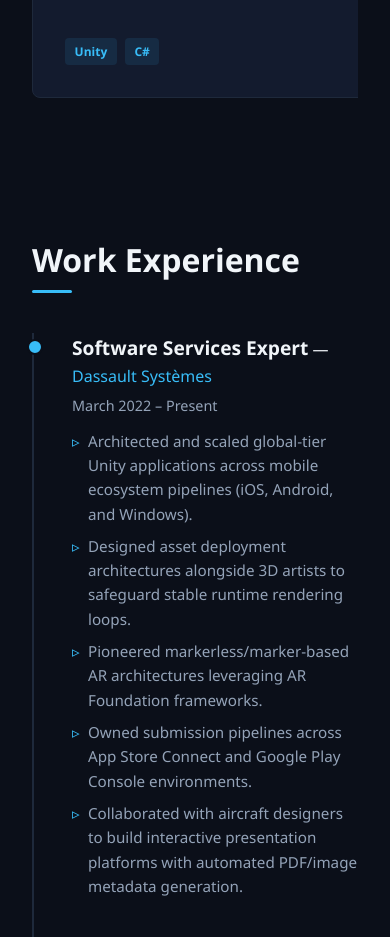
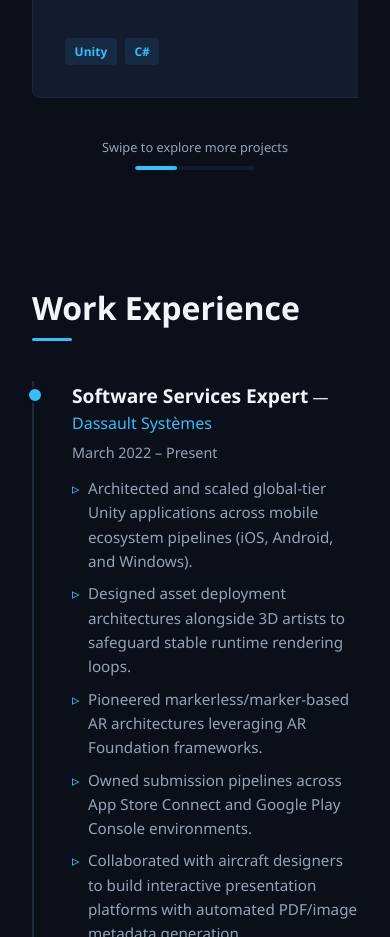
Before and after one commit to shiviag/shivangi-agarwal-portfolio, a plain HTML site: page index.html in a window 390 px wide. Shown: the part 3020-3957 px from the top of the page. Drawn offline with Linux system fonts and the light colour scheme.

Commit message:
Added hint for projects scrollbar index.html

```diff
--- a/index.html
+++ b/index.html
@@ -591,6 +591,35 @@
         gap: 1rem;
         align-items: center;
     }
+	.project-scroll-hint {
+		display: flex;
+		flex-direction: column;
+		align-items: center;
+		gap: 8px;
+		margin-top: 15px;
+		color: var(--text-muted);
+		font-size: 0.8rem;
+	}
+
+	.scroll-track {
+		width: 120px;
+		height: 4px;
+		background: var(--bg-secondary);
+		border-radius: 10px;
+		overflow: hidden;
+	}
+
+	.scroll-thumb {
+		width: 35%;
+		height: 100%;
+		background: var(--accent);
+		border-radius: 10px;
+	}
+	@media (min-width: 769px) {
+    .project-scroll-hint {
+        display: none;
+    }
+}
 }
     </style>
 </head>
@@ -768,6 +797,12 @@
                     </div>
                 </div>
             </div>
+			<div class="project-scroll-hint">
+			<span>Swipe to explore more projects</span>
+			<div class="scroll-track">
+				<div class="scroll-thumb"></div>
+			</div>
+		</div>
         </section>
 
         <section id="experience">
```
